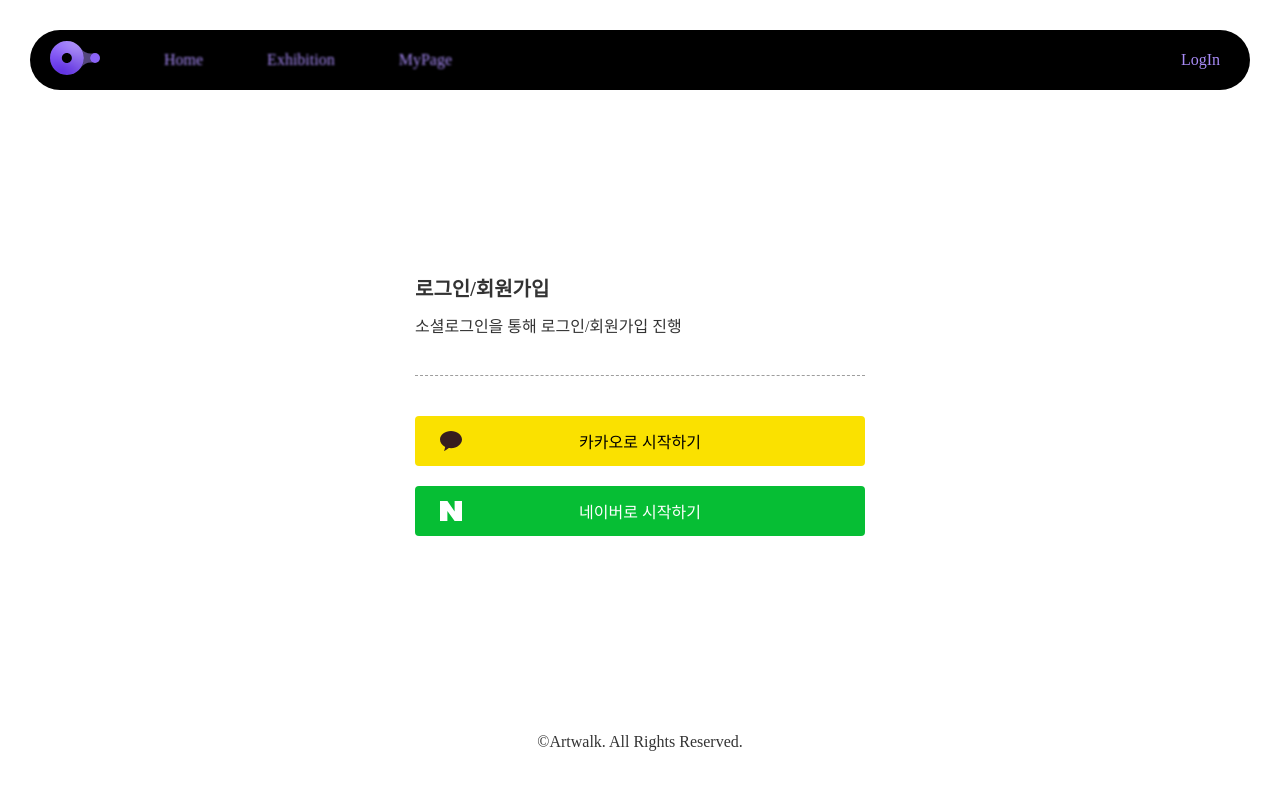
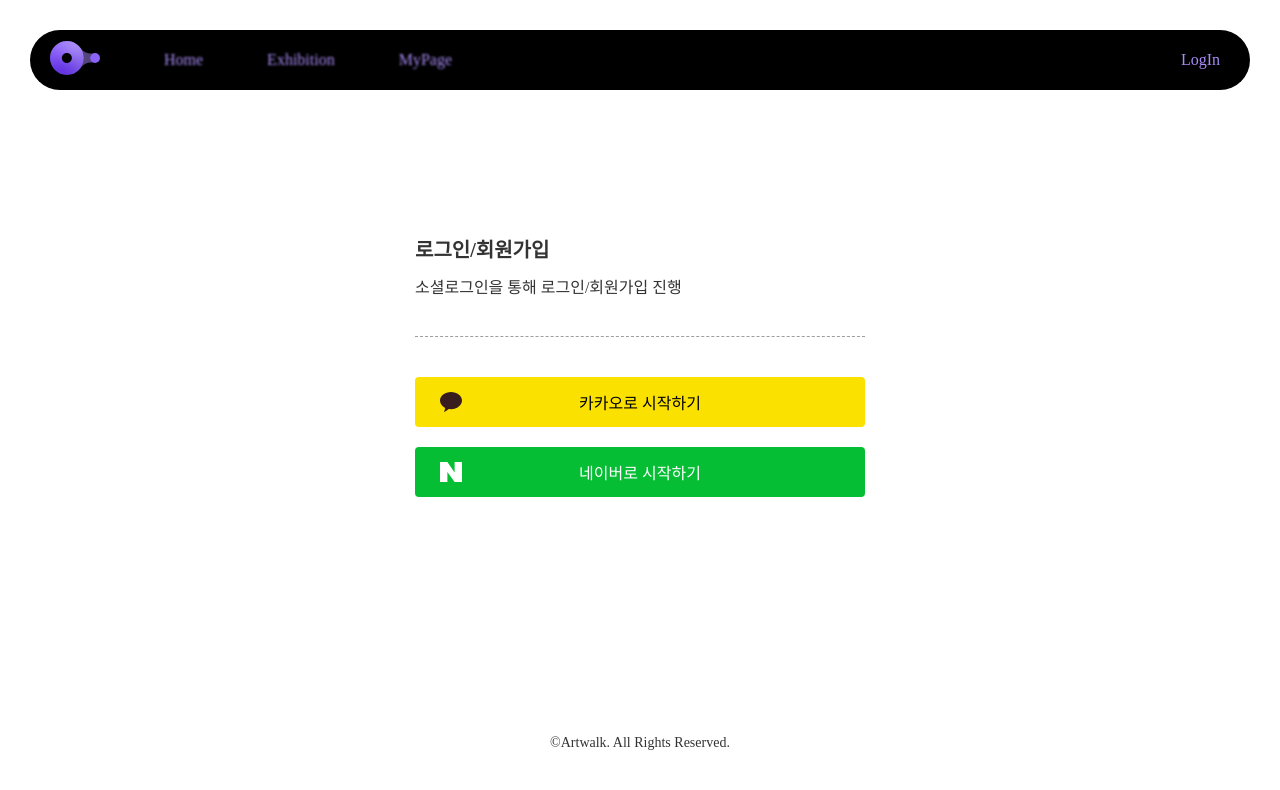
Before and after one commit to 23-2-Media-Project/front, a React (Create React App) app: page /signup in a window 1280 px wide. Shown: the top 790 px of the page. Built offline with nearby package versions, Linux system fonts and the light colour scheme; a web font is replaced by a local one.

Commit message:
html&css: 라이선스 텍스트 margin 변경

```diff
--- a/src/components/signup/BottomLicenseText.jsx
+++ b/src/components/signup/BottomLicenseText.jsx
@@ -7,7 +7,7 @@ const BottomLicenseText = () => {
 };
 
 const Text = styled.div`
-  margin: 20px auto 0;
-  font-size: 16px;
+  margin: auto auto 0px;
+  font-size: 14px;
 `;
 export default BottomLicenseText;
```
